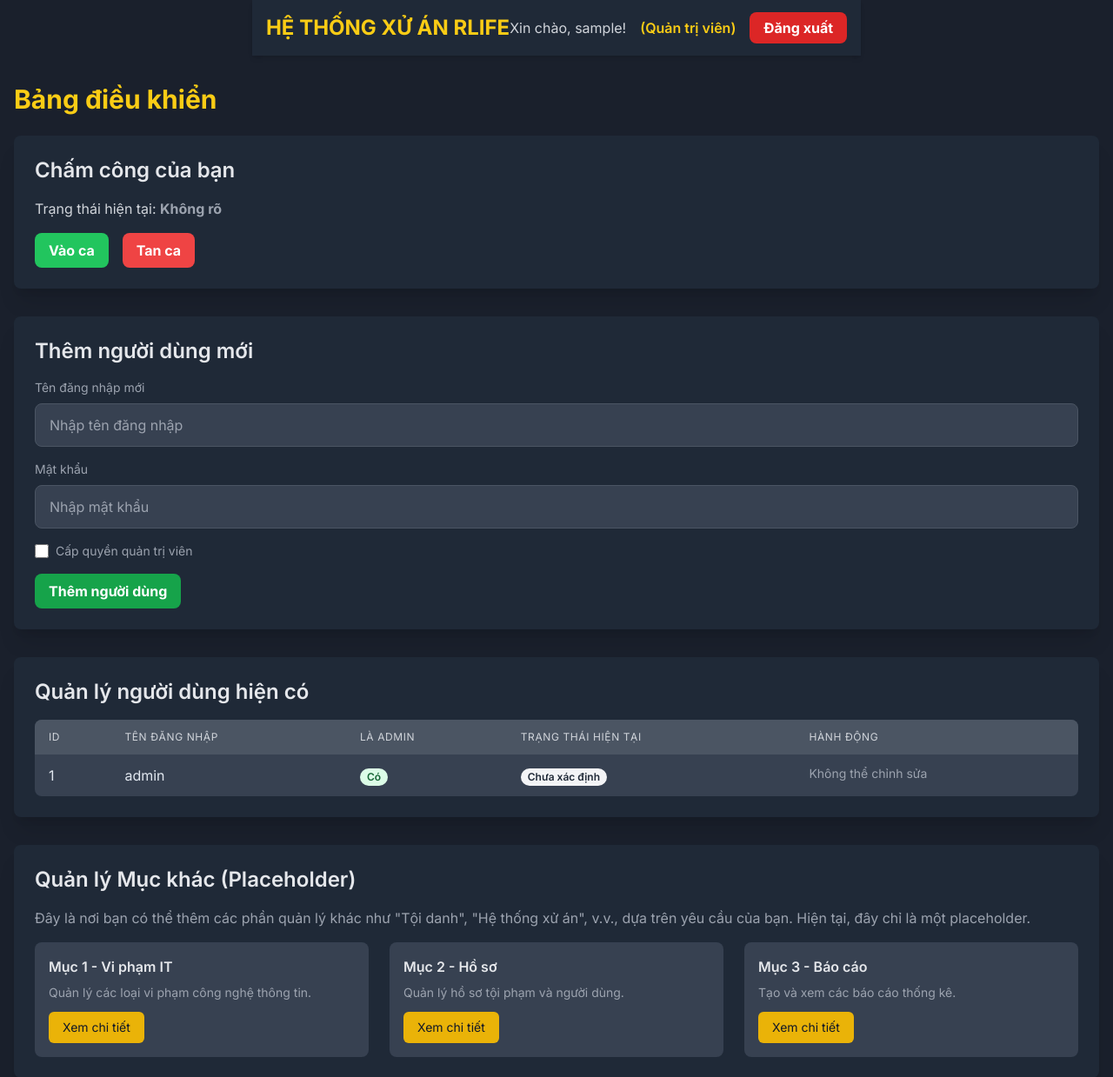
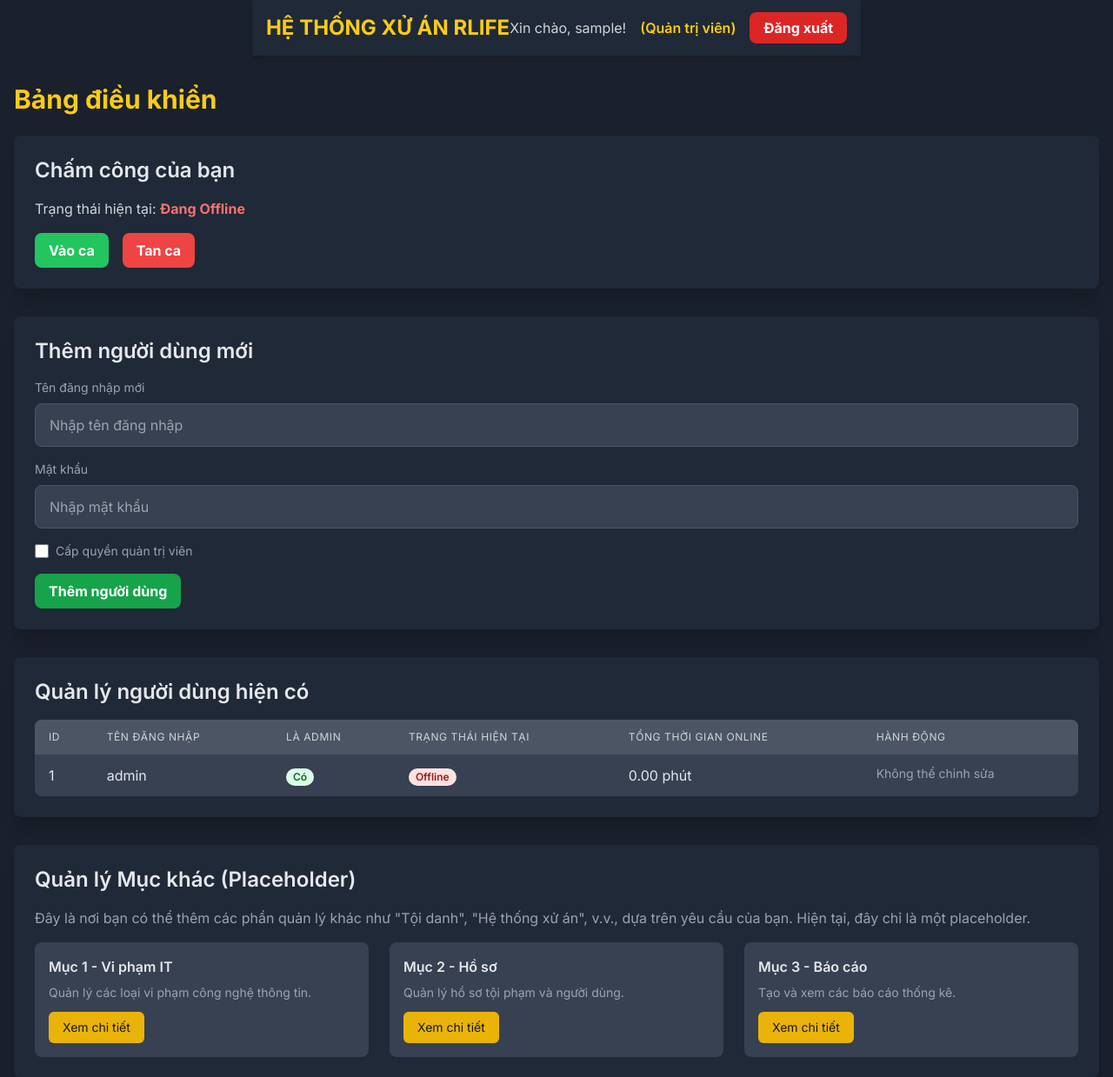
Before and after one commit to CyrusLe1908/web, a Flask app: page /dashboard in a window 1280 px wide. Shown: the top 1239 px of the page at 87% size. Run offline with Flask 3, Linux system fonts and the light colour scheme; the visitor is signed in with stand-in values (Sample User, id 1); data comes from the database, SQL or seed files in the repository; data that the repository does not hold is empty; some libraries are stand-ins or nearby versions.

```diff
--- a/app.py
+++ b/app.py
@@ -31,12 +31,14 @@ def init_db():
             )
         ''')
         # Tạo bảng attendance nếu chưa tồn tại
+        # Cập nhật schema: clock_in_time, clock_out_time, duration_minutes
         cursor.execute('''
             CREATE TABLE IF NOT EXISTS attendance (
                 id INTEGER PRIMARY KEY AUTOINCREMENT,
                 user_id INTEGER NOT NULL,
-                timestamp TEXT NOT NULL,
-                status TEXT NOT NULL, -- 'online' hoặc 'offline'
+                clock_in_time TEXT NOT NULL,
+                clock_out_time TEXT, -- NULL nếu đang online
+                duration_minutes REAL, -- NULL nếu đang online, tính toán khi tan ca
                 FOREIGN KEY (user_id) REFERENCES users (id)
             )
         ''')
@@ -94,34 +96,49 @@ def dashboard():
 
     # Lấy trạng thái chấm công gần nhất của người dùng hiện tại
     current_user_last_attendance = conn.execute(
-        'SELECT status FROM attendance WHERE user_id = ? ORDER BY timestamp DESC LIMIT 1',
+        'SELECT clock_out_time FROM attendance WHERE user_id = ? ORDER BY clock_in_time DESC LIMIT 1',
         (current_user_id,)
     ).fetchone()
-    current_user_status = current_user_last_attendance['status'] if current_user_last_attendance else 'Không rõ'
+    # Nếu clock_out_time là NULL, nghĩa là đang online
+    current_user_status = 'online' if current_user_last_attendance and current_user_last_attendance['clock_out_time'] is None else 'offline'
 
     users_data = []
     if session.get('is_admin'):
-        # Lấy tất cả người dùng cùng với trạng thái chấm công gần nhất của họ
-        # Sử dụng subquery để tìm bản ghi chấm công mới nhất cho mỗi người dùng
-        users_with_status = conn.execute('''
-            SELECT
-                u.id,
-                u.username,
-                u.is_admin,
-                a.status AS last_status,
-                a.timestamp AS last_status_time
-            FROM users u
-            LEFT JOIN (
-                SELECT
-                    user_id,
-                    status,
-                    timestamp,
-                    ROW_NUMBER() OVER (PARTITION BY user_id ORDER BY timestamp DESC) as rn
-                FROM attendance
-            ) a ON u.id = a.user_id AND a.rn = 1
-            ORDER BY u.username ASC
-        ''').fetchall()
-        users_data = users_with_status
+        all_users = conn.execute('SELECT id, username, is_admin FROM users ORDER BY username ASC').fetchall()
+
+        for user in all_users:
+            user_dict = dict(user) # Chuyển Row thành dict để dễ dàng thêm trường mới
+
+            # Lấy trạng thái online/offline hiện tại
+            last_session = conn.execute(
+                'SELECT clock_out_time, clock_in_time FROM attendance WHERE user_id = ? ORDER BY clock_in_time DESC LIMIT 1',
+                (user['id'],)
+            ).fetchone()
+
+            user_dict['current_status'] = 'online' if last_session and last_session['clock_out_time'] is None else 'offline'
+
+            # Tính tổng thời gian online
+            total_online_minutes = 0.0
+            completed_sessions = conn.execute(
+                'SELECT duration_minutes FROM attendance WHERE user_id = ? AND duration_minutes IS NOT NULL',
+                (user['id'],)
+            ).fetchall()
+
+            for session_record in completed_sessions:
+                total_online_minutes += session_record['duration_minutes']
+
+            # Nếu người dùng đang online, thêm thời gian của phiên hiện tại
+            if user_dict['current_status'] == 'online' and last_session and last_session['clock_in_time']:
+                try:
+                    clock_in_dt = datetime.datetime.strptime(last_session['clock_in_time'], '%Y-%m-%d %H:%M:%S')
+                    current_duration = (datetime.datetime.now() - clock_in_dt).total_seconds() / 60.0
+                    total_online_minutes += current_duration
+                except ValueError:
+                    # Xử lý lỗi nếu định dạng thời gian không khớp
+                    pass
+
+            user_dict['total_online_minutes'] = round(total_online_minutes, 2) # Làm tròn 2 chữ số thập phân
+            users_data.append(user_dict)
 
     conn.close()
     return render_template('dashboard.html',
@@ -226,7 +243,7 @@ def toggle_admin(user_id):
 
             conn.execute('UPDATE users SET is_admin = ? WHERE id = ?', (new_admin_status, user_id))
             conn.commit()
-            flash(f'Trạng thái quản trị của người dùng đã được cập nhật.', 'success')
+            flash(f'Trạng thái quản trị của người dùng đã được cập tạo.', 'success')
         else:
             flash('Không tìm thấy người dùng.', 'danger')
     except Exception as e:
@@ -246,17 +263,17 @@ def clock_in():
     timestamp = datetime.datetime.now().strftime('%Y-%m-%d %H:%M:%S')
     conn = get_db_connection()
     try:
-        # Tùy chọn: Kiểm tra trạng thái cuối cùng để tránh các mục trùng lặp liên tiếp
-        last_status_record = conn.execute(
-            'SELECT status FROM attendance WHERE user_id = ? ORDER BY timestamp DESC LIMIT 1',
+        # Kiểm tra xem người dùng có đang online không (clock_out_time is NULL)
+        active_session = conn.execute(
+            'SELECT id FROM attendance WHERE user_id = ? AND clock_out_time IS NULL',
             (user_id,)
         ).fetchone()
 
-        if last_status_record and last_status_record['status'] == 'online':
+        if active_session:
             flash('Bạn đã vào ca rồi.', 'info')
         else:
-            conn.execute('INSERT INTO attendance (user_id, timestamp, status) VALUES (?, ?, ?)',
-                           (user_id, timestamp, 'online'))
+            conn.execute('INSERT INTO attendance (user_id, clock_in_time, clock_out_time, duration_minutes) VALUES (?, ?, ?, ?)',
+                           (user_id, timestamp, None, None)) # clock_out_time và duration_minutes là NULL ban đầu
             conn.commit()
             flash('Bạn đã vào ca thành công!', 'success')
     except Exception as e:
@@ -267,28 +284,40 @@ def clock_in():
 
 @app.route('/clock_out', methods=['POST'])
 def clock_out():
-    """Ghi lại trạng thái 'offline' cho người dùng hiện tại."""
+    """Ghi lại trạng thái 'offline' cho người dùng hiện tại và tính toán thời gian online."""
     if 'user_id' not in session:
         flash('Vui lòng đăng nhập để chấm công.', 'warning')
         return redirect(url_for('login'))
 
     user_id = session['user_id']
-    timestamp = datetime.datetime.now().strftime('%Y-%m-%d %H:%M:%S')
+    current_time = datetime.datetime.now()
     conn = get_db_connection()
     try:
-        # Tùy chọn: Kiểm tra trạng thái cuối cùng để tránh các mục trùng lặp liên tiếp
-        last_status_record = conn.execute(
-            'SELECT status FROM attendance WHERE user_id = ? ORDER BY timestamp DESC LIMIT 1',
+        # Tìm phiên làm việc gần đây nhất mà chưa tan ca (clock_out_time IS NULL)
+        active_session = conn.execute(
+            'SELECT id, clock_in_time FROM attendance WHERE user_id = ? AND clock_out_time IS NULL ORDER BY clock_in_time DESC LIMIT 1',
             (user_id,)
         ).fetchone()
 
-        if last_status_record and last_status_record['status'] == 'offline':
-            flash('Bạn đã tan ca rồi.', 'info')
+        if not active_session:
+            flash('Bạn chưa vào ca.', 'info')
         else:
-            conn.execute('INSERT INTO attendance (user_id, timestamp, status) VALUES (?, ?, ?)',
-                           (user_id, timestamp, 'offline'))
-            conn.commit()
-            flash('Bạn đã tan ca thành công!', 'success')
+            session_id = active_session['id']
+            clock_in_dt_str = active_session['clock_in_time']
+
+            try:
+                clock_in_dt = datetime.datetime.strptime(clock_in_dt_str, '%Y-%m-%d %H:%M:%S')
+                duration_seconds = (current_time - clock_in_dt).total_seconds()
+                duration_minutes = duration_seconds / 60.0 # Chuyển đổi sang phút
+
+                conn.execute(
+                    'UPDATE attendance SET clock_out_time = ?, duration_minutes = ? WHERE id = ?',
+                    (current_time.strftime('%Y-%m-%d %H:%M:%S'), duration_minutes, session_id)
+                )
+                conn.commit()
+                flash(f'Bạn đã tan ca thành công! Thời gian online: {duration_minutes:.2f} phút.', 'success')
+            except ValueError:
+                flash('Lỗi định dạng thời gian khi tính toán thời gian online.', 'danger')
     except Exception as e:
         flash(f'Lỗi khi tan ca: {e}', 'danger')
     finally:
--- a/templates/dashboard.html
+++ b/templates/dashboard.html
@@ -63,7 +63,7 @@
                 <form action="{{ url_for('clock_out') }}" method="POST">
                     <button type="submit"
                             class="bg-red-500 hover:bg-red-600 text-white font-bold py-2 px-4 rounded-lg transition duration-300 ease-in-out transform hover:scale-105"
-                            {% if current_user_status == 'offline' or current_user_status == 'Không rõ' %}disabled{% endif %}>
+                            {% if current_user_status == 'offline' %}disabled{% endif %}> {# Disable if already offline #}
                         Tan ca
                     </button>
                 </form>
@@ -105,7 +105,8 @@
                                 <th class="py-3 px-4 text-left text-xs font-medium text-gray-300 uppercase tracking-wider">ID</th>
                                 <th class="py-3 px-4 text-left text-xs font-medium text-gray-300 uppercase tracking-wider">Tên đăng nhập</th>
                                 <th class="py-3 px-4 text-left text-xs font-medium text-gray-300 uppercase tracking-wider">Là Admin</th>
-                                <th class="py-3 px-4 text-left text-xs font-medium text-gray-300 uppercase tracking-wider">Trạng thái hiện tại</th> {# New column #}
+                                <th class="py-3 px-4 text-left text-xs font-medium text-gray-300 uppercase tracking-wider">Trạng thái hiện tại</th>
+                                <th class="py-3 px-4 text-left text-xs font-medium text-gray-300 uppercase tracking-wider">Tổng thời gian Online</th> {# New column header #}
                                 <th class="py-3 px-4 text-left text-xs font-medium text-gray-300 uppercase tracking-wider">Hành động</th>
                             </tr>
                         </thead>
@@ -121,17 +122,19 @@
                                             <span class="px-2 inline-flex text-xs leading-5 font-semibold rounded-full bg-red-100 text-red-800">Không</span>
                                         {% endif %}
                                     </td>
-                                    <td class="py-3 px-4 whitespace-nowrap"> {# Display current status for each user #}
-                                        {% if user['last_status'] == 'online' %}
+                                    <td class="py-3 px-4 whitespace-nowrap">
+                                        {% if user['current_status'] == 'online' %}
                                             <span class="px-2 inline-flex text-xs leading-5 font-semibold rounded-full bg-green-100 text-green-800">Online</span>
-                                        {% elif user['last_status'] == 'offline' %}
+                                        {% elif user['current_status'] == 'offline' %}
                                             <span class="px-2 inline-flex text-xs leading-5 font-semibold rounded-full bg-red-100 text-red-800">Offline</span>
                                         {% else %}
                                             <span class="px-2 inline-flex text-xs leading-5 font-semibold rounded-full bg-gray-100 text-gray-800">Chưa xác định</span>
                                         {% endif %}
                                     </td>
+                                    <td class="py-3 px-4 whitespace-nowrap">
+                                        {{ "%.2f" | format(user['total_online_minutes']) }} phút
+                                    </td>
                                     <td class="py-3 px-4 whitespace-nowrap flex space-x-2">
-                                        {# Check if the user is not the current session user OR if there's more than one admin #}
                                         {% if user['id'] != session.user_id or users|selectattr('is_admin')|list|length > 1 %}
                                             <form action="{{ url_for('toggle_admin', user_id=user['id']) }}" method="POST" class="inline-block">
                                                 <button type="submit" class="bg-blue-500 hover:bg-blue-600 text-white py-1 px-3 rounded-md text-sm transition duration-300">
```
